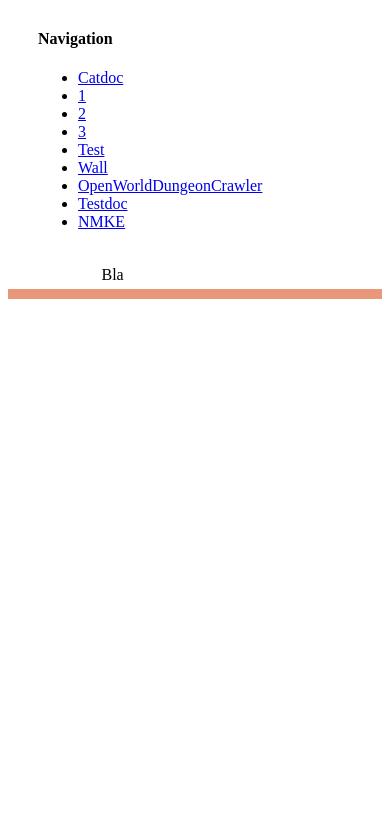
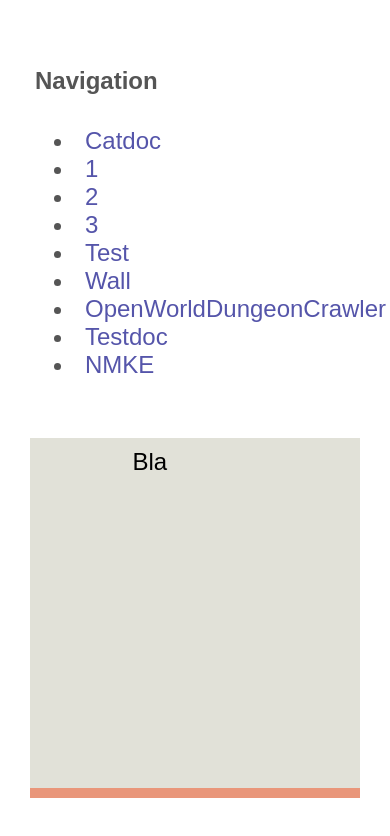
Before and after one commit to nmke-de/Catdoc, a plain HTML site: page index.html in a window 390 px wide. Drawn offline with Linux system fonts and the light colour scheme.

Commit message:
Added style sheets

```diff
--- a/index.html
+++ b/index.html
@@ -3,7 +3,7 @@
 	<head>
 		<title>Test</title>
 		<meta charset="utf-8" />
-		<link href="../lunil.css" type="text/css" rel="stylesheet" />
+		<link href="lunil.css" type="text/css" rel="stylesheet" />
 		<style>
 			.box a{
 				display:inline;
--- /dev/null
+++ b/lunil.css
@@ -0,0 +1,163 @@
+body{
+	font-family:sans-serif;
+	margin:0;
+	border:0;
+	padding:0;
+	font-size: 1.5rem;
+	background-position:absolute;
+	left:10px;
+	right:10px;
+	hyphens:auto;
+}
+
+#box{
+	background-color:#e1e1d8;
+	padding: 10px;
+	/*min-width:1300px;*/
+	width:inherit;
+}
+
+.i{
+	margin: 0 30px 0 30px;
+}
+
+h1{
+	font-size: 7.0rem;
+	text-align:center;
+	font-family: sans-serif/*cursive*/;
+}
+
+h2{
+	font-size:2.1rem;
+}
+
+article{
+	margin:0;
+	text-align:justify;
+	text-indent: 15px;
+	padding: 5px 25% 5px 25%;
+	min-height:330px;
+}
+
+h1,h2,h3,h4,h5,h6,.ni{
+	text-indent:0;
+}
+
+a{
+	color:#55a;
+	text-decoration:none;
+}
+a:hover{
+	text-decoration:underline;
+}
+
+
+/*NAV*/
+
+
+nav{
+	background-color:rgba(0,0,0,0.0);
+	background-repeat:no-repeat;
+	background-attachment:fixed;
+	position:fixed;
+	max-width:22%;
+	z-index:10;
+	float:left;
+	margin: 0 0 15px 0;
+	padding:15px;
+	color:#555;/*color:#ddd;*/
+	text-align: justify;
+	transition: all 0s;
+	padding-right: 0;
+}
+nav:hover{
+	background-color:#08aa41;
+	color:#ddd;
+	transition: all 0.35s;
+}
+nav a{
+	color:#fff;
+	font-family:sans-serif;
+	text-decoration:none;
+	margin: 0 10px;
+	display:block;
+}
+nav .dd{
+	display:none;
+}
+nav:hover .dd{
+	display:block;
+}
+.dd li:hover{
+	background-color:#c00;
+}
+
+.stab {
+	background-color: #08aa41;
+	margin: 0 15px;
+	border: 1px solid #000;
+}
+
+.stab tr td{
+	padding: 0 4px;
+}
+
+div#syntax{
+	border: 1px solid #000;
+	background-color:#ccf;
+	padding: 10px;
+}
+
+/*Media-queries*/
+
+@media(prefers-color-scheme: dark){
+	body{
+		background-color:#111;
+	}
+	#box{
+		background-color:#1e1e27;
+		color:#aaa;
+	}
+	a{
+		color:#55e;
+	}
+	.stab{
+		color:#111;
+	}
+	div#syntax{
+		color:#330;
+	}
+}
+@media (max-width:1200px){
+	nav{
+		float:none;
+		padding:5px;
+		position:relative;
+		max-width:100%;
+	}
+	nav .dd{
+		display:block;
+	}
+	nav:hover{
+		color:#1e1e27;
+		background-color:rgba(0,0,0,0.25);
+	}
+	nav a{
+		color:#55a; /*228*/
+	}
+	article{
+		padding:5px;
+	}
+}
+@media(prefers-color-scheme: dark){
+	body{
+		background-color:#111;
+	}
+	#box{
+		background-color:#1e1e27;
+		color:#aaa;
+	}
+	a{
+		color:#55e;
+	}
+}
```
